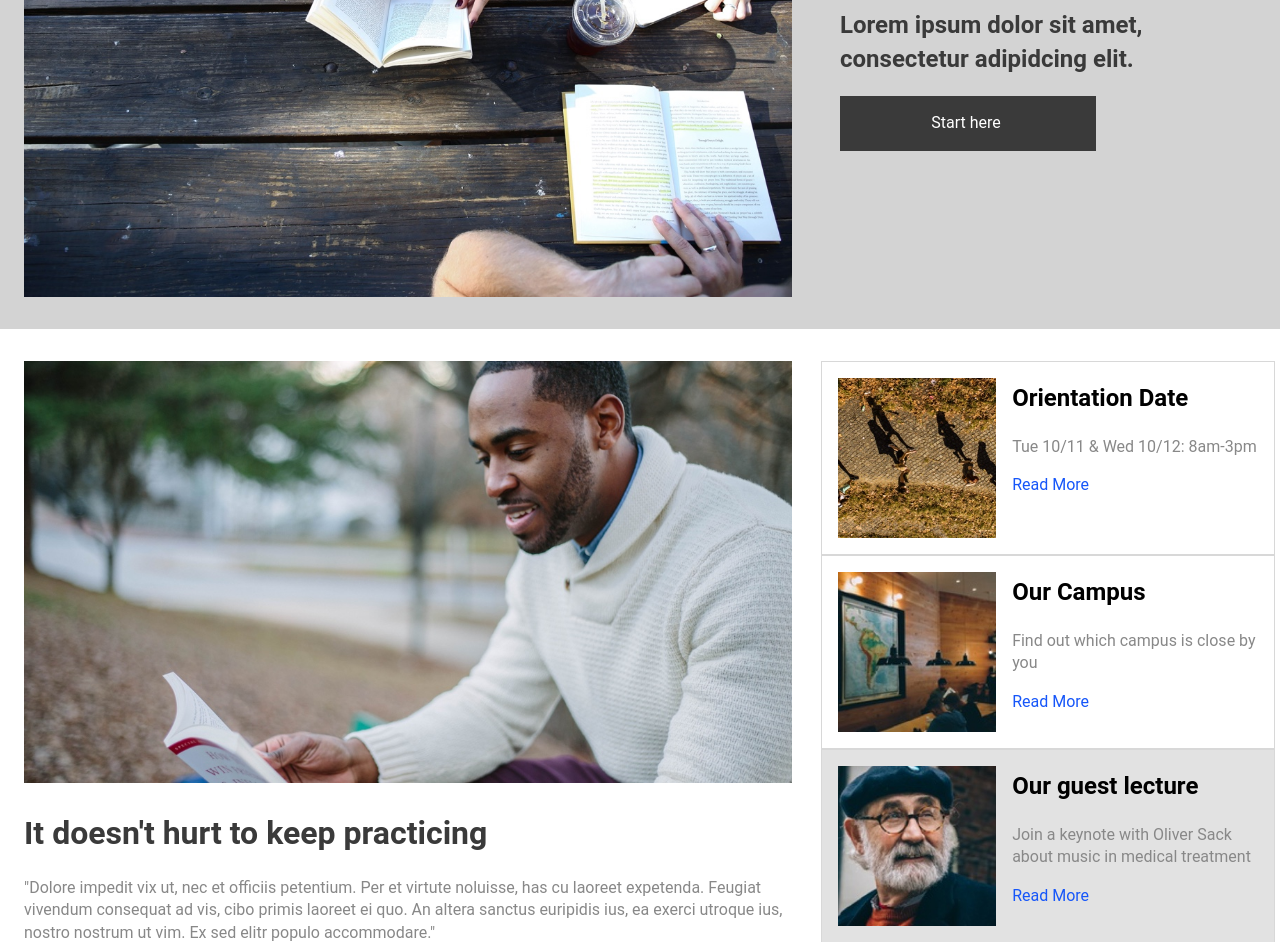
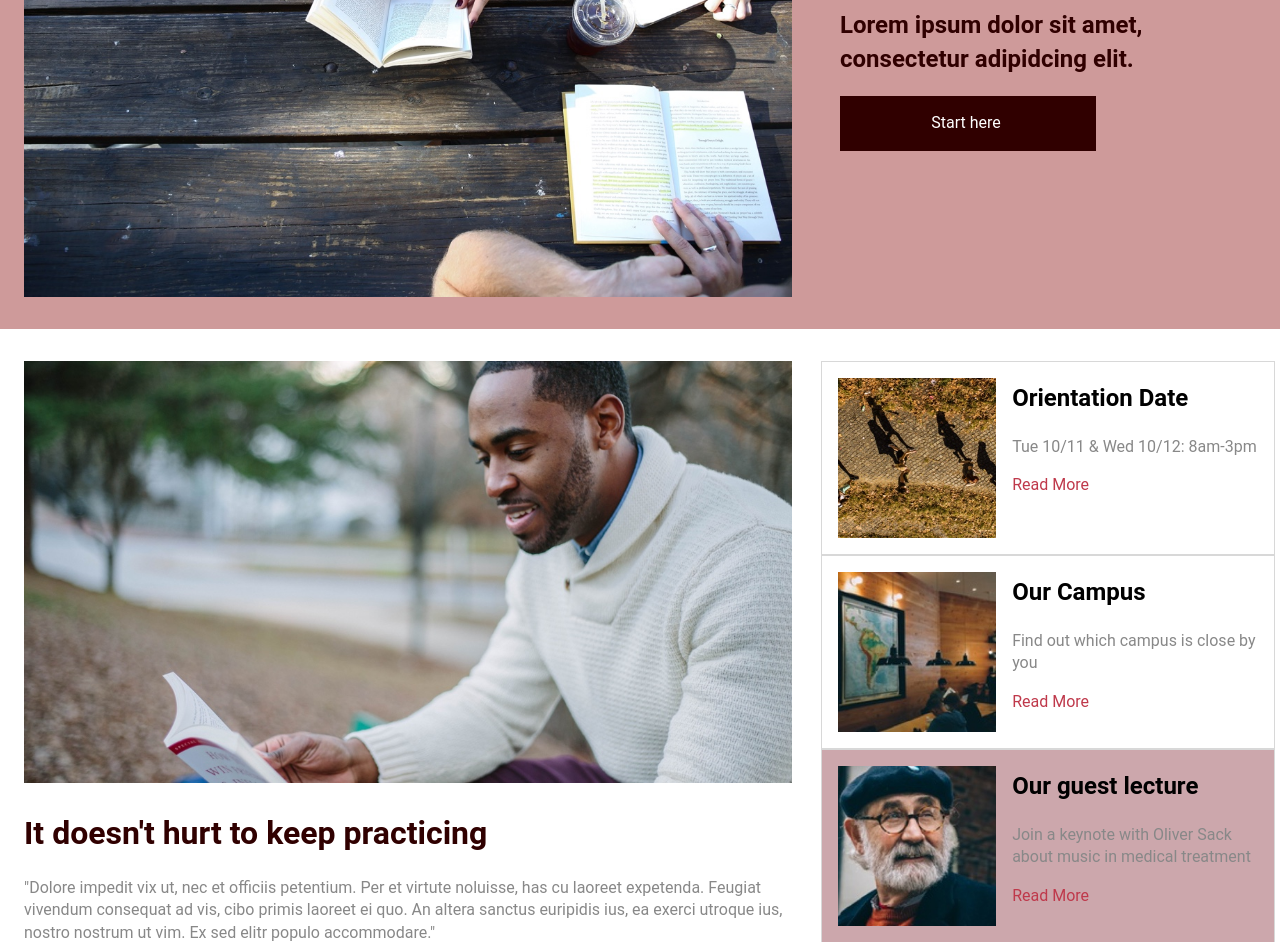
Before and after one commit to sarahglenn/capstone, a plain HTML site: page index.html in a window 1280 px wide. Shown: the part 373-1315 px from the top of the page. Drawn offline with Linux system fonts and the light colour scheme.

Commit message:
color added

```diff
--- a/resources/style.css
+++ b/resources/style.css
@@ -28,6 +28,14 @@ span {
 
 h2 {
   font-size: 1.5rem;
+}
+
+a {
+  color: #BF394B;
+}
+
+a:hover {
+  color: #300000;
 }
 
 /*nav*/
@@ -73,7 +81,7 @@ nav ul {
 }
 
 nav ul a:hover {
-     color: red;
+     color: #300000;
 
 }
 
@@ -111,7 +119,7 @@ nav a {
 /*banner*/
 .banner {
   display: flex;
-  background-color: #D3D3D3 ;
+  background-color: #CE9A9A ;
   align-items: center;
 }
 .banner img {
@@ -121,17 +129,17 @@ nav a {
 }
 
 .text-right h2, h1 {
-  color: #3a3a3a;
+  color: #300000;
 }
 
 .button {
-  background-color: #3a3a3a;
+  background-color: #300000;
   max-width: 14rem;
   padding: 1rem;
 }
 
 .button:hover {
-  background-color: red;
+  background-color: #BF394B;
 }
 
 .button span {
@@ -217,7 +225,7 @@ max-width: 100%;
 
 .main-content a {
   text-decoration: none;
-  color: #1656f9;
+  color: #BF394B;
 }
 
 @media only screen and (max-width: 700px){
@@ -269,7 +277,7 @@ max-width: 100%;
 .learning {
   max-width: 100%;
   margin: auto;
- background-color: #e8e8e8;
+ background-color: #F2D0A4;
 }
 
 .learning h1 {
@@ -379,7 +387,7 @@ video {
 }
 
 #grey {
-  background-color: #e2e2e2;
+  background-color: #CCA7AC;
 }
 
 @media only screen and (max-width: 700px) {
```
